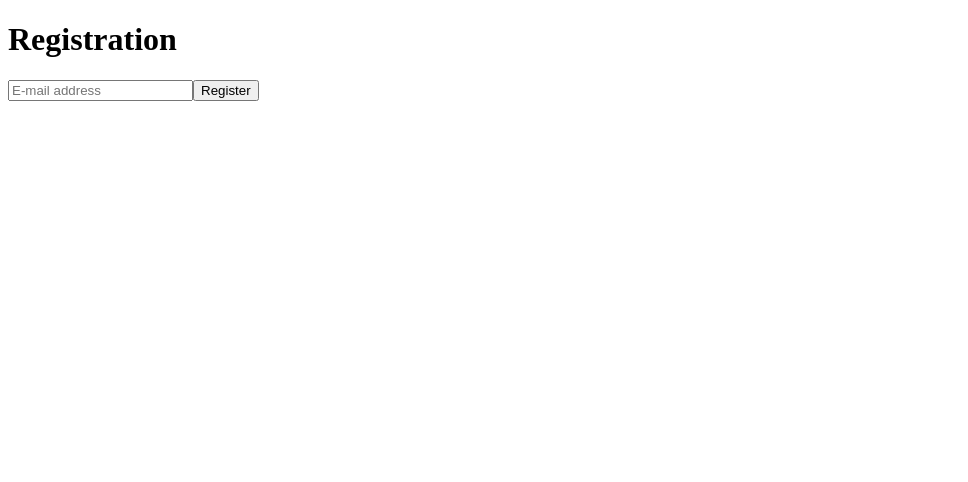
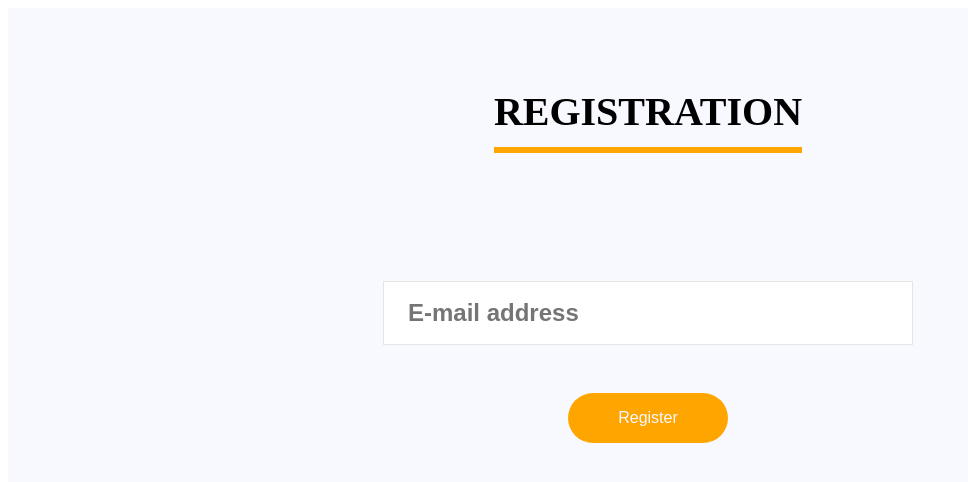
Before and after one commit to andrisgombos/Restaurant-project, a React (Create React App) app in the folder frontend/luna_project/: page /registration in a window 1280 px wide. Shown: the top 482 px of the page, without its empty margins (0-968 px from the left). Built offline with nearby package versions, Linux system fonts and the light colour scheme.

Commit message:
registration update

```diff
--- a/frontend/luna_project/src/components/Authentication/Registration.js
+++ b/frontend/luna_project/src/components/Authentication/Registration.js
@@ -1,6 +1,44 @@
 import styled from 'styled-components'
 
 const RegisterCont = styled.div`
+    background-color: #F8F8FF;
+    display: flex;
+    flex-direction: column;
+    // justify-content: center;
+    align-items: center;
+    height: 100vh;
+    width: 100vw;
+    font-weight: bold;
+`
+const RegisterMsg = styled.h1`
+    font-size: 2.5rem;
+    margin-bottom: 80px;
+    text-transform: uppercase;
+    border-bottom: 6px solid orange;
+    border-bottom-style: solid;
+    padding-bottom: 0.3em;
+    margin-top: 2em;
+    font-weight: bold;
+`
+
+const Inputfield = styled.input`
+    padding: 0.7em 1em;
+    width: 20em;
+    margin-top: 2em;
+    font-size: 1.5rem;
+    font-weight: bold;
+    border: 1.5px solid #e5e5e5;
+`
+const RegButton = styled.button`
+    width: 10em;
+    align-self: center;
+    border-radius: 100px;
+    color: #F8F8FF;
+    border: none;
+    background-color: orange;
+    font-size: 1rem;
+    padding: 1em 1.5em;
+    margin-top: 3em;
 `
 
 const Register = () => {
@@ -8,11 +46,11 @@ const Register = () => {
 
 
     return  <>
-        <div>
-            <h1>Registration</h1>
-            <input name='email' type='text' placeholder='E-mail address'></input>
-            <button type='submit'>Register</button>
-        </div>
+        <RegisterCont>
+            <RegisterMsg>Registration</RegisterMsg>
+            <Inputfield name='email' type='text' placeholder='E-mail address'></Inputfield>
+            <RegButton type='submit'>Register</RegButton>
+        </RegisterCont>
     </>
 }
 
--- a/frontend/luna_project/src/components/user/index.jsx
+++ b/frontend/luna_project/src/components/user/index.jsx
@@ -1,4 +1,4 @@
-import React from 'react'
+/* import React from 'react'
 import Title from '../../assets/pictures/userFace.JPG'
 
 export default function ProfilePage() {
@@ -15,3 +15,4 @@ export default function ProfilePage() {
         </>
     )
 }
+*/
```
